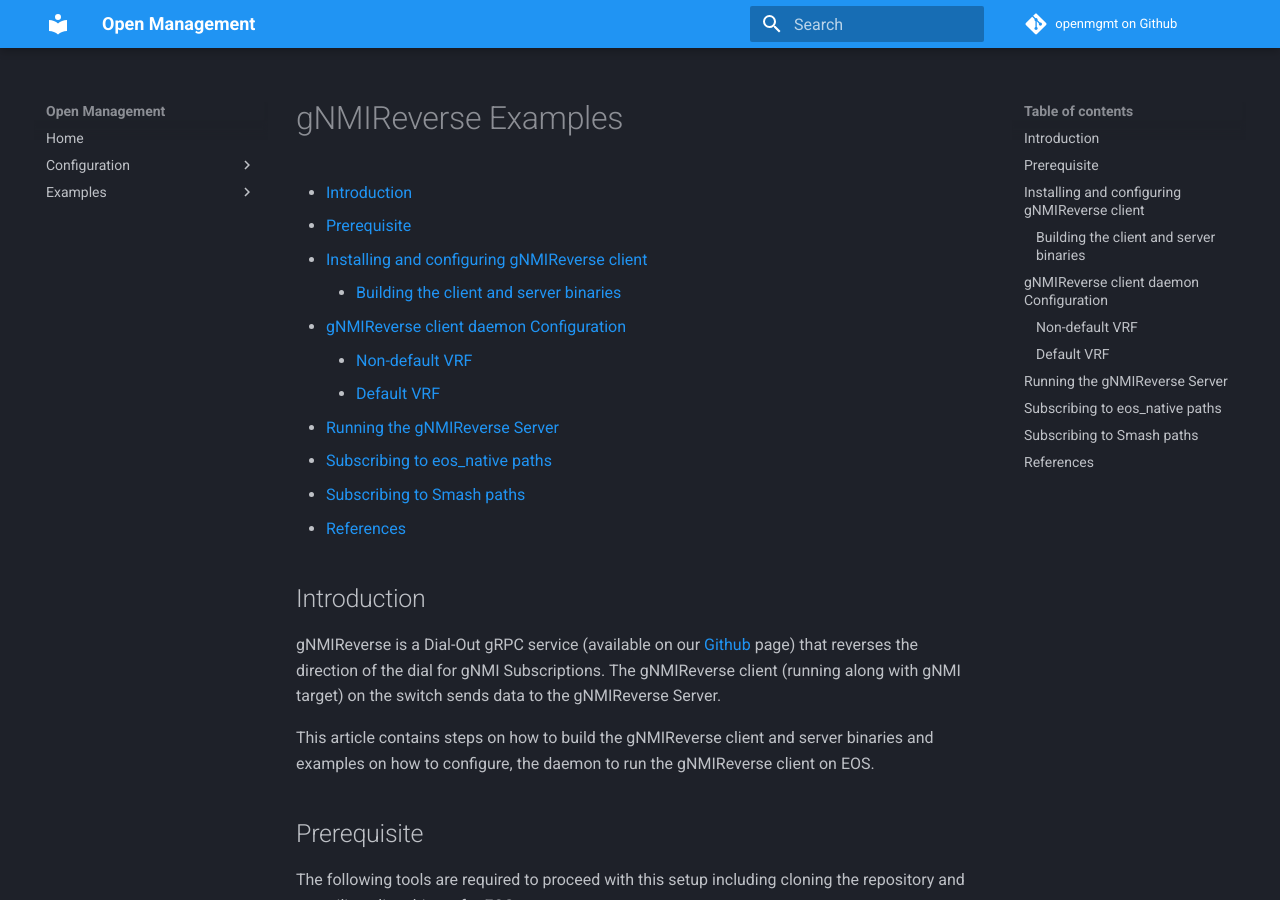
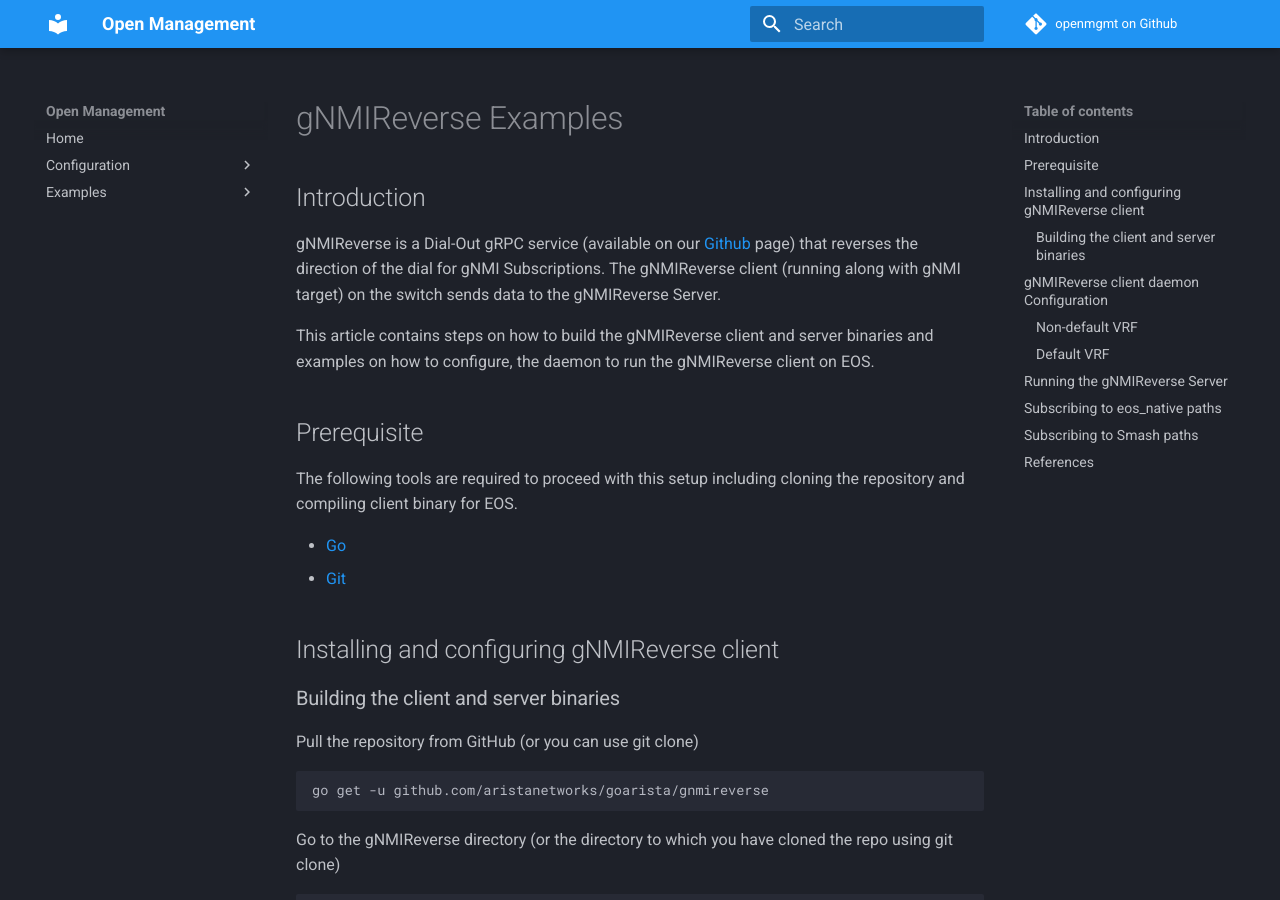
Before and after one commit to aristanetworks/openmgmt, an MkDocs documentation site: the page built from docs/telemetry/adapters/gnmireverse/index.md, in a window 1280 px wide and 900 px high. Built offline with MkDocs 1.6.1 and Material for MkDocs 9.7.7, drawn with Linux system fonts in a browser that asks for light colours; comment, search, counter and statistics services are not loaded.

Commit message:
remove TOC

```diff
--- a/docs/telemetry/adapters/gnmireverse/index.md
+++ b/docs/telemetry/adapters/gnmireverse/index.md
@@ -4,18 +4,6 @@
 date: 2021-05-19 20:03:00 --0600
 categories:
 ---
-
-- [Introduction](#introduction)
-- [Prerequisite](#prerequisite)
-- [Installing and configuring gNMIReverse client](#installing-and-configuring-gnmireverse-client)
-    - [Building the client and server binaries](#building-the-client-and-server-binaries)
-- [gNMIReverse client daemon Configuration](#gnmireverse-client-daemon-configuration)
-    - [Non-default VRF](#non-default-vrf)
-    - [Default VRF](#default-vrf)
-- [Running the gNMIReverse Server](#running-the-gnmireverse-server)
-- [Subscribing to eos_native paths](#subscribing-to-eos_native-paths)
-- [Subscribing to Smash paths](#subscribing-to-smash-paths)
-- [References](#references)
 
 ## Introduction
 
```
